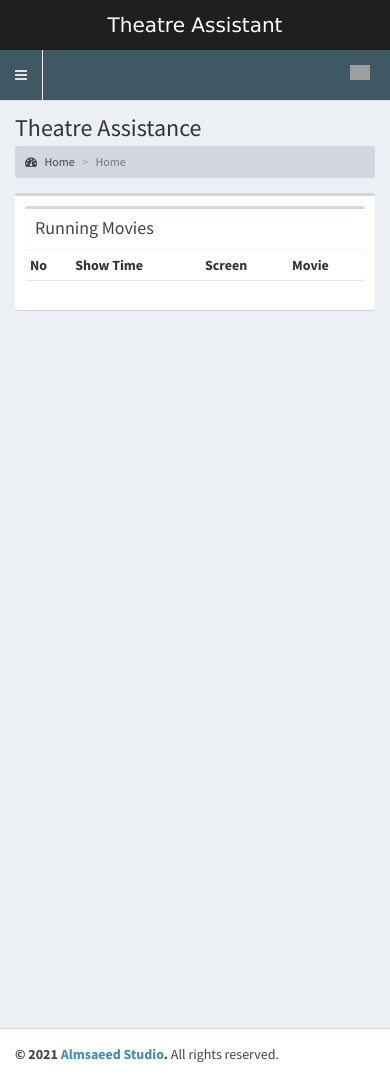
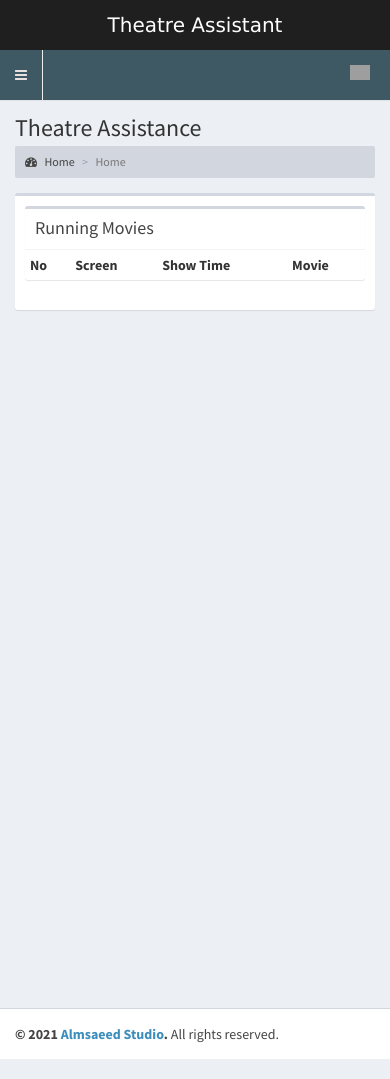
Before and after one commit to thuvarahan97/OnlineMovieTicketBookingSystem-HCI, a PHP site: page /theatre/pages/index.php in a window 390 px wide. Run offline with PHP 8.4, Linux system fonts and the light colour scheme; a user stored in the database is signed in; data comes from the database, SQL or seed files in the repository; data that the repository does not hold is empty; some libraries are stand-ins or nearby versions; grey boxes are pictures that could not be loaded.

Commit message:
Update index.php

```diff
--- a/theatre/pages/index.php
+++ b/theatre/pages/index.php
@@ -32,8 +32,8 @@
               <table class="table table-condensed">
                 <tr>
                   <th class="col-md-1">No</th>
-                  <th class="col-md-3">Show Time</th>
-                  <th class="col-md-4">Screen</th>
+                  <th class="col-md-3">Screen</th>
+                  <th class="col-md-4">Show Time</th>
                   <th class="col-md-4">Movie</th>
                 </tr>
                 <?php
```
